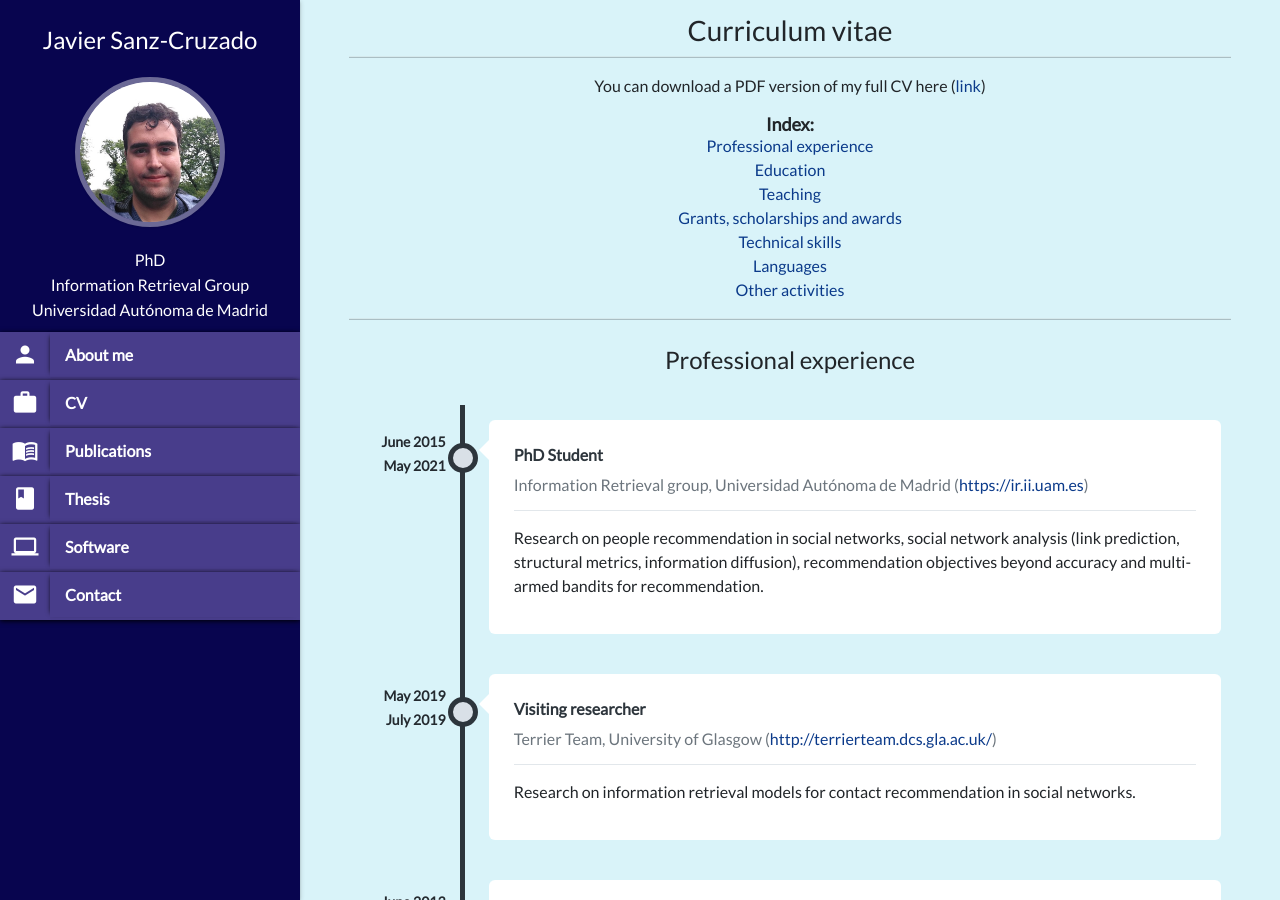
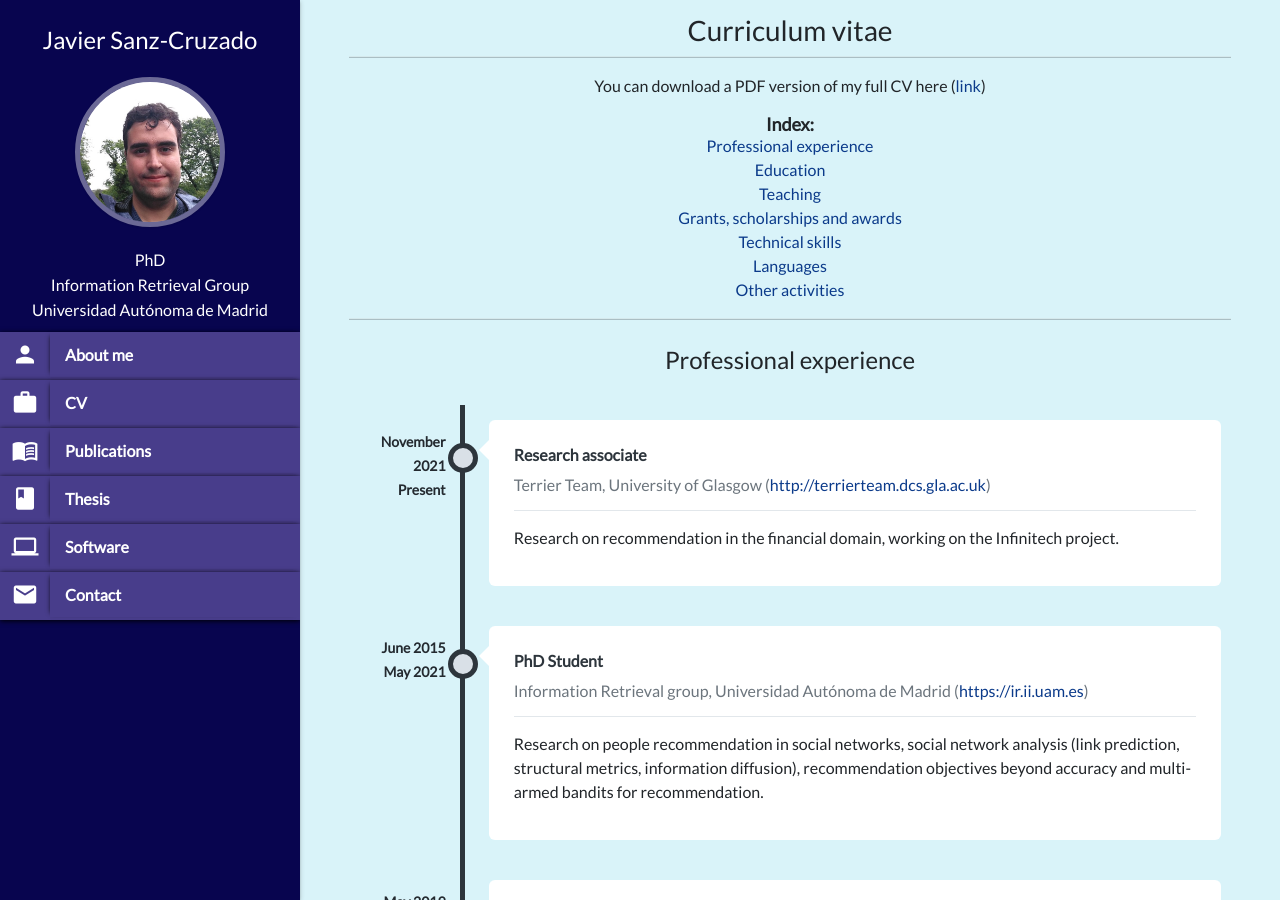
Before and after one commit to JavierSanzCruza/javiersanzcruza.github.io, a Jekyll site: the page built from cv.md, in a window 1280 px wide and 900 px high. Built offline with Jekyll 4.4.1, drawn with Linux system fonts in a browser that asks for light colours; nearby versions of some CDN libraries; some of the changed text lies outside the part shown.

Commit message:
Modified CV

```diff
--- a/cv.md
+++ b/cv.md
@@ -27,6 +27,45 @@ title: CV
         <div style="align: left; font-size:24px; margin-top: 30px; margin-bottom: 30px;">Professional experience</div>
         <div class="container">
            <ul class="timeline">
+               <li>
+                 <!-- begin timeline-time -->
+                 <div class="timeline-time">
+                    <span class="time">November 2021</span>
+                    <span class="time">Present</span>
+                 </div>
+                 <div class="timeline-time-small">
+                    <span class="time">11/2021</span>
+                    <span class="time">Present</span>
+                </div>
+                 <!-- end timeline-time -->
+                 <!-- begin timeline-icon -->
+                 <div class="timeline-icon">
+                    <a href="javascript:;">&nbsp;</a>
+                 </div>
+                 <!-- end timeline-icon -->
+                 <!-- begin timeline-body -->
+                 <div class="timeline-body">
+                    <div class="timeline-header">
+                       <span class="username">Research associate</span>
+                       <br/>
+                       <span class="text-muted">Terrier Team, University of Glasgow (<a href="http://terrierteam.dcs.gla.ac.uk/index.html">http://terrierteam.dcs.gla.ac.uk</a>)</span>
+                    </div>
+                    <div class="timeline-content">
+                       <p>
+                          Research on recommendation in the financial domain, working on the Infinitech project.
+                       </p>
+                    </div>
+                 </div>
+                <!--<div class = "collapsible-header" style="text-align:left;"><i class="material-icons">expand_more</i>
+                    <p>Research associate</p>
+                    <p>University of Glasgow</p>
+                </div>
+                <div class = "collapsible-body abstract">
+                <span><b>Abstract: </b> Recommendation in the financial domain
+                </span>
+                </div>-->
+                 <!-- end timeline-body -->
+              </li>
               <li>
                  <!-- begin timeline-time -->
                  <div class="timeline-time">
@@ -61,7 +100,7 @@ title: CV
                     <p>Universidad Autónoma de Madrid</p>
                 </div>
                 <div class = "collapsible-body abstract">
-                <span><b>Abstract: </b> What I did
+                <span><b>Abstract: </b> Research on people recommendation.
                 </span>
                 </div>-->
                  <!-- end timeline-body -->
@@ -100,7 +139,7 @@ title: CV
                     <p>Universidad Autónoma de Madrid</p>
                 </div>
                 <div class = "collapsible-body abstract">
-                <span><b>Abstract: </b> What I did
+                <span><b>Abstract: </b> IR models for people recommendation.
                 </span>
                 </div>-->
                  <!-- end timeline-body -->
@@ -371,6 +410,7 @@ title: CV
                         <li><i>Subreviewer</i> for The Web Conference 2021 (TheWebConf 2021).</li>
                         <li><i>Short paper program committee member</i> for the 44th ACM SIGIR Conference on Research and Development in Information Retrieval (SIGIR 2021).</li>
                         <li><i>Program committee member</i> for the 15th ACM Conference on Recommender Systems (RecSys 2021)</li>
+                        <li><i>Program committee member</i> for the 44th European Conference on Information Retrieval (ECIR 2022)</li>
                     </ul></li>
             </ul>
         </div>
```
Also changed, not shown: other parts of cv.md (+1 -1 lines).
